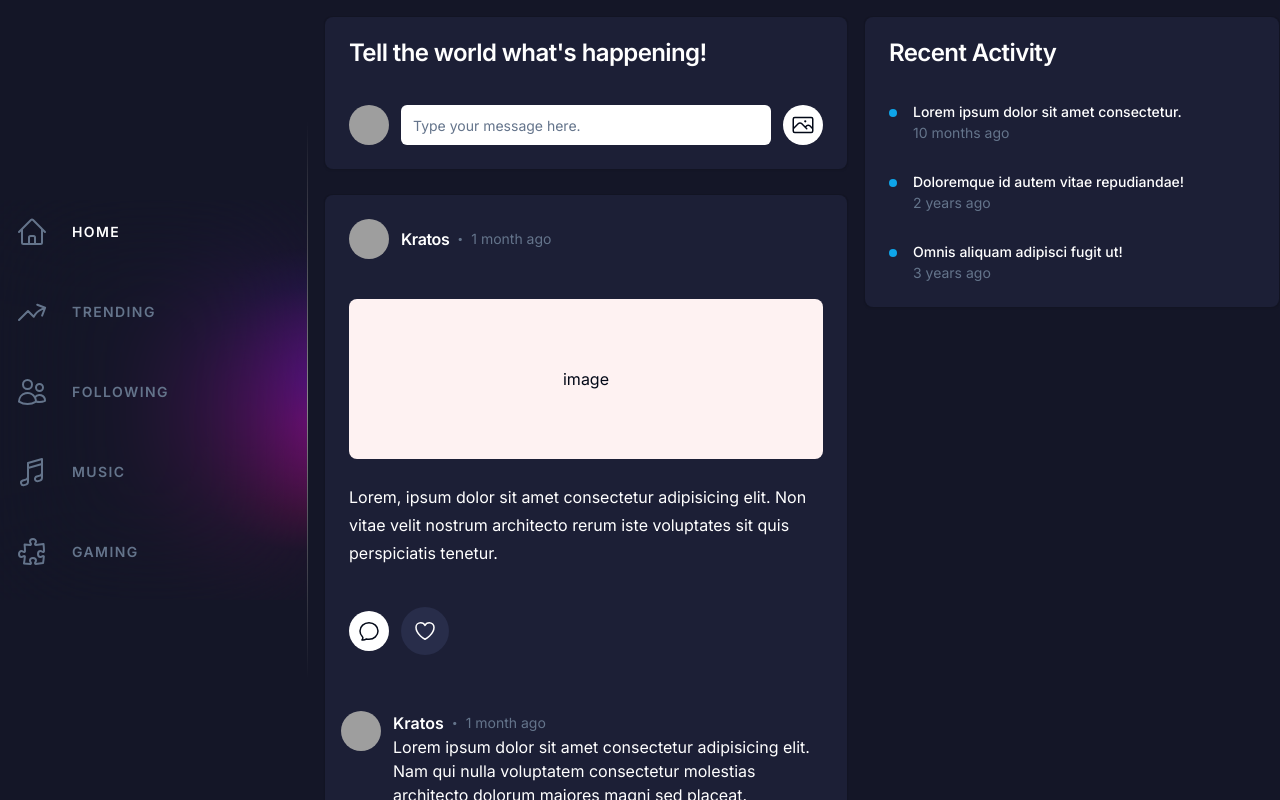
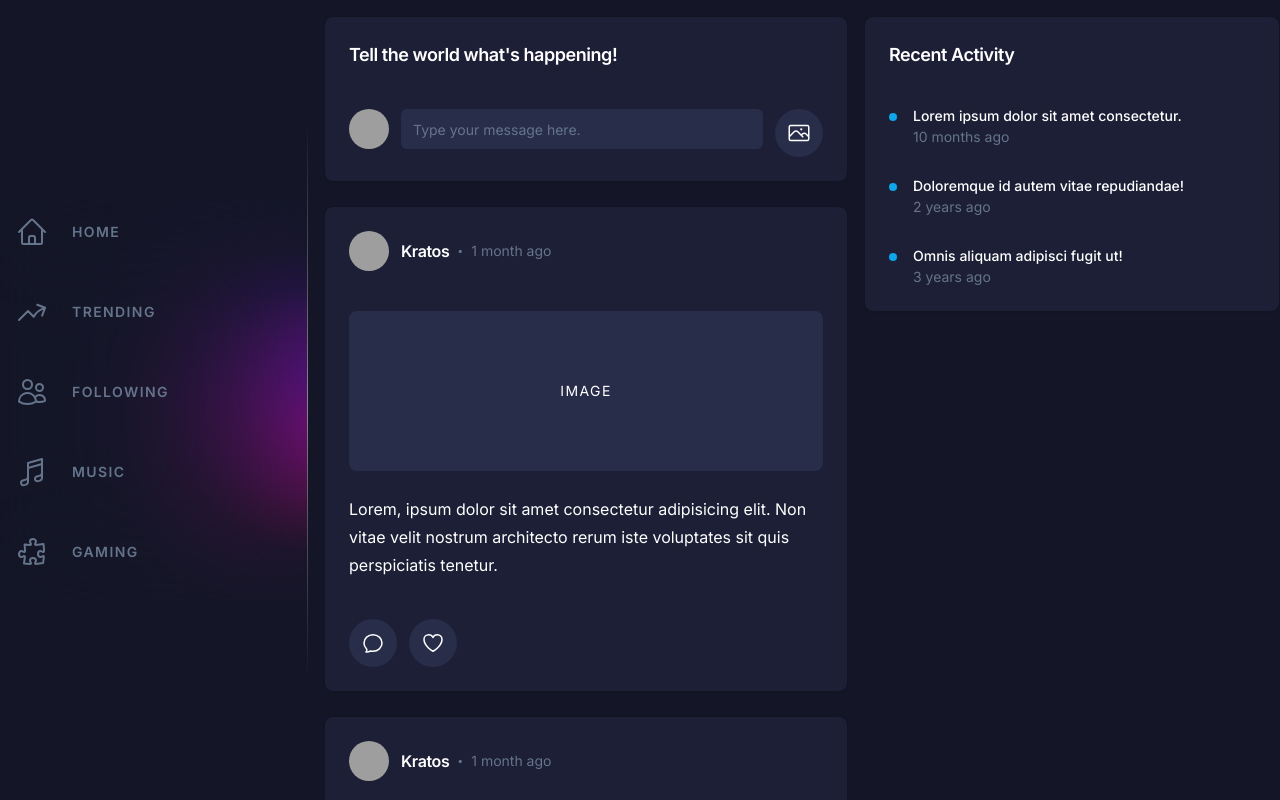
Before and after one commit to RahinF/howl, a Next.js app: page / in a window 1280 px wide. Shown: the top 800 px of the page. Built offline with nearby package versions, Linux system fonts and the light colour scheme; grey boxes are pictures that could not be loaded.

Commit message:
added card context, fixed imports, added iconButton

```diff
--- a/app/globals.css
+++ b/app/globals.css
@@ -124,9 +124,9 @@ nav::after {
 
 .card::before {
   background: radial-gradient(
-    800px circle at var(--mouse-x) var(--mouse-y),
-    rgba(255, 0, 128, 0.1) 0%,
-    rgba(20, 22, 39, 0) 35%,
+    1000px circle at var(--mouse-x) var(--mouse-y),
+    rgba(255, 0, 128, 0.07) 0%,
+    rgba(20, 22, 39, 0) 50%,
     rgba(20, 22, 39, 0) 100%,
     transparent 40%
   );
--- a/app/page.tsx
+++ b/app/page.tsx
@@ -1,5 +1,8 @@
+'use client';
+
+import { CardProvider } from '@/context/CardContext';
+import Layout from '@/components/Layout';
 import Nav from '@/components/Nav';
-import Posts from '@/components/Posts';
 
 export default function Home() {
   return (
@@ -9,18 +12,10 @@ export default function Home() {
           <Nav />
         </div>
         <div className="col-start-4 col-span-full">
-          <Posts />
+          <CardProvider>
+            <Layout />
+          </CardProvider>
         </div>
-
-        {/* <div className="flex flex-col gap-4 px-4 col-span-5 col-start-4 pt-4">
-          <MessageBox />
-          <Posts/>
-          <Post />
-          <Post />
-        </div>
-        <div className="col-span-4 pt-4">
-          <RecentActivity />
-        </div> */}
       </div>
     </main>
   );
--- /dev/null
+++ b/components/CardBase.tsx
@@ -0,0 +1,22 @@
+import { Card } from '@/components/ui/card';
+import useCard from '@/hooks/useCard';
+import { ReactNode } from 'react';
+
+interface Props {
+  children: ReactNode;
+}
+
+const CardBase = ({ children }: Props) => {
+  const { addToRefs } = useCard();
+
+  return (
+    <Card
+      className="card"
+      ref={addToRefs}
+    >
+      <div className="card-content">{children}</div>
+    </Card>
+  );
+};
+
+export default CardBase;
--- /dev/null
+++ b/components/IconButton.tsx
@@ -0,0 +1,49 @@
+import { Button } from '@/components/ui/button';
+import { cn } from '@/lib/utils';
+import { Variants, motion } from 'framer-motion';
+import { ReactNode } from 'react';
+
+interface Props {
+  children: ReactNode;
+  className?: string;
+  onClick?: () => void;
+}
+const MotionButton = motion(Button);
+
+const buttonVariants: Variants = {
+  whileHover: {
+    scale: 1.2,
+    transition: {
+      type: 'spring',
+      stiffness: 400,
+      damping: 15,
+      backgroundColor: {
+        duration: 0.1,
+      },
+      scale: {
+        duration: 0.25,
+        delay: 0.1,
+      },
+    },
+  },
+};
+
+const IconButton = ({ children, className, onClick }: Props) => {
+  return (
+    <MotionButton
+      variant="outline"
+      size="icon"
+      className={cn(
+        'rounded-full h-12 duration-500 w-12 border-none bg-[#282D4A] hover:bg-[#141627]',
+        className,
+      )}
+      variants={buttonVariants}
+      whileHover="whileHover"
+      onClick={onClick}
+    >
+      {children}
+    </MotionButton>
+  );
+};
+
+export default IconButton;
--- /dev/null
+++ b/components/Layout.tsx
@@ -0,0 +1,35 @@
+'use client';
+
+import MessageBox from '@/components/MessageBox';
+import Post from '@/components/Post';
+import RecentActivity from '@/components/RecentActivity';
+import useCard from '@/hooks/useCard';
+
+interface Props {}
+
+const Layout = ({}: Props) => {
+  const { cardsRef } = useCard();
+
+  return (
+    <div
+      ref={cardsRef}
+      className="group grid grid-cols-9 gap-4"
+    >
+      <div className="col-span-5 flex flex-col gap-6 pt-4">
+        <MessageBox />
+
+        <div className="flex flex-col gap-6">
+          {[...Array(10)].map((_, index) => (
+            <Post key={index} />
+          ))}
+        </div>
+      </div>
+
+      <div className="col-span-4 pt-4">
+        <RecentActivity />
+      </div>
+    </div>
+  );
+};
+
+export default Layout;
--- a/components/LikeButton.tsx
+++ b/components/LikeButton.tsx
@@ -1,17 +1,50 @@
-import { Button } from '@/components/ui/button';
 import { HeartIcon as HeartIconOutline } from '@heroicons/react/24/outline';
 import { HeartIcon as HeartIconSolid } from '@heroicons/react/24/solid';
-import { AnimatePresence, motion } from 'framer-motion';
+import { AnimatePresence, Variants, motion } from 'framer-motion';
 import { useEffect, useState } from 'react';
+import IconButton from './IconButton';
 
 interface Props {
   isLiked: boolean;
   toggleLiked: () => void;
 }
 
-const MotionButton = motion(Button);
 const MotionHeartIconSolid = motion(HeartIconSolid);
 const MotionHeartIconOutline = motion(HeartIconOutline);
+
+const iconVariants = {
+  liked: {
+    initial: { scale: 0.5 },
+    animate: {
+      scale: 1,
+      transition: { type: 'spring', stiffness: 600, duration: 0.5 },
+    },
+    exit: {
+      scale: 0.5,
+      opacity: 0,
+      fill: ['#f87171', '#fff'],
+      transition: {
+        duration: 0.25,
+        fill: { duration: 0.25 },
+        scale: { duration: 0.15 },
+        opacity: { delay: 0.15, duration: 0.1 },
+      },
+    },
+  },
+  unliked: {
+    initial: { scale: 0.5 },
+    animate: { scale: 1 },
+    exit: {
+      scale: 0.4,
+      opacity: 0,
+      transition: {
+        duration: 0.3,
+        scale: { duration: 0.2 },
+        opacity: { delay: 0.2, duration: 0.1 },
+      },
+    },
+  },
+} satisfies Record<string, Variants>;
 
 const LikeButton = ({ isLiked, toggleLiked }: Props) => {
   const [isDisabled, setIsDisabled] = useState<boolean>(false);
@@ -33,25 +66,8 @@ const LikeButton = ({ isLiked, toggleLiked }: Props) => {
   }, [isDisabled]);
 
   return (
-    <MotionButton
-      variant="outline"
-      size="icon"
-      className="disabled:opacity-100 rounded-full h-12 duration-500 w-12 border-none bg-[#282D4A] hover:bg-[#141627]"
-      whileHover={{
-        scale: 1.1,
-        transition: {
-          type: 'spring',
-          stiffness: 400,
-          damping: 15,
-          backgroundColor: {
-            duration: 0.1,
-          },
-          scale: {
-            duration: 0.25,
-            delay: 0.1,
-          },
-        },
-      }}
+    <IconButton
+      className="disabled:opacity-100"
       onClick={onClick}
     >
       <AnimatePresence
@@ -62,42 +78,23 @@ const LikeButton = ({ isLiked, toggleLiked }: Props) => {
           <MotionHeartIconSolid
             key={isLiked.toString()}
             className="h-6 w-6 text-red-400"
-            initial={{ scale: 0.5 }}
-            animate={{
-              scale: 1,
-              transition: { type: 'spring', stiffness: 600, duration: 0.5 },
-            }}
-            exit={{
-              scale: 0.5,
-              opacity: 0,
-              fill: ['#f87171', '#fff'],
-              transition: {
-                duration: 0.25,
-                fill: { duration: 0.25 },
-                scale: { duration: 0.15 },
-                opacity: { delay: 0.15, duration: 0.1 },
-              },
-            }}
+            variants={iconVariants.liked}
+            initial="initial"
+            animate="animate"
+            exit="exit"
           />
         ) : (
           <MotionHeartIconOutline
             key={isLiked.toString()}
             className="h-6 w-6 text-white"
-            initial={{ scale: 0.5 }}
-            animate={{ scale: 1 }}
-            exit={{
-              scale: 0.4,
-              opacity: 0,
-              transition: {
-                duration: 0.3,
-                scale: { duration: 0.2 },
-                opacity: { delay: 0.2, duration: 0.1 },
-              },
-            }}
+            variants={iconVariants.unliked}
+            initial="initial"
+            animate="animate"
+            exit="exit"
           />
         )}
       </AnimatePresence>
-    </MotionButton>
+    </IconButton>
   );
 };
 
--- a/components/MessageBox.tsx
+++ b/components/MessageBox.tsx
@@ -1,24 +1,19 @@
 'use client';
 
+import CardBase from '@/components/CardBase';
+import IconButton from '@/components/IconButton';
 import { Avatar, AvatarFallback, AvatarImage } from '@/components/ui/avatar';
-import { Button } from '@/components/ui/button';
-import { Card, CardContent, CardHeader, CardTitle } from '@/components/ui/card';
+import { CardContent, CardHeader, CardTitle } from '@/components/ui/card';
+import { Input } from '@/components/ui/input';
 import { PhotoIcon } from '@heroicons/react/24/outline';
-import { Input } from './ui/input';
 
-interface Props {
-  addToRefs: (element: HTMLDivElement) => void;
-}
+interface Props {}
 
-const MessageBox = ({ addToRefs }: Props) => {
+const MessageBox = ({}: Props) => {
   return (
-    <Card
-      className="card"
-      ref={addToRefs}
-    >
-      <div className="card-content">
+    <CardBase>
       <CardHeader className="pb-2">
-          <CardTitle className="mb-4 text-white">
+        <CardTitle className="mb-4 text-white text-lg">
           Tell the world what&apos;s happening!
         </CardTitle>
       </CardHeader>
@@ -34,16 +29,12 @@ const MessageBox = ({ addToRefs }: Props) => {
         <div className="flex-1 flex gap-3">
           <Input
             placeholder="Type your message here."
-              className="border-none"
+            className="border-none bg-[#282D4A]"
           />
           <label htmlFor="file">
-              <Button
-                variant="outline"
-                size="icon"
-                className="rounded-full border-none"
-              >
-                <PhotoIcon className="h-6 w-6" />
-              </Button>
+            <IconButton>
+              <PhotoIcon className="h-6 w-6 text-white" />
+            </IconButton>
           </label>
           <input
             id="file"
@@ -52,8 +43,7 @@ const MessageBox = ({ addToRefs }: Props) => {
           />
         </div>
       </CardContent>
-      </div>
-    </Card>
+    </CardBase>
   );
 };
 
--- a/components/Post.tsx
+++ b/components/Post.tsx
@@ -1,10 +1,11 @@
 'use client';
 
+import CardBase from '@/components/CardBase';
 import Comments from '@/components/Comments';
+import IconButton from '@/components/IconButton';
+import LikeButton from '@/components/LikeButton';
 import { Avatar, AvatarFallback, AvatarImage } from '@/components/ui/avatar';
-import { Button } from '@/components/ui/button';
 import {
-  Card,
   CardContent,
   CardDescription,
   CardFooter,
@@ -15,14 +16,11 @@ import { ChatBubbleOvalLeftIcon } from '@heroicons/react/24/outline';
 import { AnimatePresence } from 'framer-motion';
 import { useState } from 'react';
 import TimeAgo from 'react-timeago';
-import LikeButton from './LikeButton';
 
-interface Props {
-  addToRefs: (element: HTMLDivElement) => void;
-}
+interface Props {}
 
-const Post = ({ addToRefs }: Props) => {
-  const [showComments, setShowComments] = useState<boolean>(true);
+const Post = ({}: Props) => {
+  const [showComments, setShowComments] = useState<boolean>(false);
   const [isLiked, setIsLiked] = useState<boolean>(false);
 
   const toggleComments = () => {
@@ -34,11 +32,7 @@ const Post = ({ addToRefs }: Props) => {
   };
 
   return (
-    <Card
-      className="card"
-      ref={addToRefs}
-    >
-      <div className="card-content">
+    <CardBase>
       <CardHeader className="flex-row gap-3 space-y-0">
         <Avatar>
           <AvatarImage
@@ -56,8 +50,10 @@ const Post = ({ addToRefs }: Props) => {
         </div>
       </CardHeader>
       <CardContent>
-          <div className="bg-red-50 h-40 grid place-items-center rounded-lg">
+        <div className="bg-[#282D4A] h-40 grid place-items-center rounded-lg">
+          <p className="text-white tracking-widest uppercase text-sm text-muted-foreground">
             image
+          </p>
         </div>
         <p className="leading-7 [&:not(:first-child)]:mt-6 text-white">
           Lorem, ipsum dolor sit amet consectetur adipisicing elit. Non vitae
@@ -66,14 +62,9 @@ const Post = ({ addToRefs }: Props) => {
         </p>
       </CardContent>
       <CardFooter className="gap-3">
-          <Button
-            variant="outline"
-            size="icon"
-            className="rounded-full border-none"
-            onClick={toggleComments}
-          >
-            <ChatBubbleOvalLeftIcon className="h-6 w-6" />
-          </Button>
+        <IconButton onClick={toggleComments}>
+          <ChatBubbleOvalLeftIcon className="h-6 w-6 text-white" />
+        </IconButton>
 
         <LikeButton
           isLiked={isLiked}
@@ -86,8 +77,7 @@ const Post = ({ addToRefs }: Props) => {
       >
         {showComments && <Comments animationKey={showComments} />}
       </AnimatePresence>
-      </div>
-    </Card>
+    </CardBase>
   );
 };
 
--- a/components/Posts.tsx
+++ /dev/null
@@ -1,58 +0,0 @@
-'use client';
-
-import { useEffect, useRef } from 'react';
-import MessageBox from './MessageBox';
-import Post from './Post';
-import RecentActivity from './RecentActivity';
-
-interface Props {}
-
-const Posts = ({}: Props) => {
-  const cardsRef = useRef<HTMLDivElement>(null);
-  const cardRefs = useRef<HTMLDivElement[]>([]);
-
-  const addToRefs = (element: HTMLDivElement) => {
-    if (element && !cardRefs.current.includes(element)) {
-      cardRefs.current.push(element);
-    }
-  };
-
-  useEffect(() => {
-    cardsRef.current?.addEventListener('mousemove', ({ clientX, clientY }) => {
-      cardRefs.current.forEach((cardRef) => {
-        const { left, top } = cardRef.getBoundingClientRect();
-        const x = clientX - left;
-        const y = clientY - top;
-
-        cardRef.style.setProperty('--mouse-x', `${x}px`);
-        cardRef.style.setProperty('--mouse-y', `${y}px`);
-      });
-    });
-  }, []);
-
-  return (
-    <div
-      ref={cardsRef}
-      className="group grid grid-cols-9 gap-4"
-    >
-      <div className="col-span-5 flex flex-col gap-6 pt-4">
-        <MessageBox addToRefs={addToRefs} />
-
-        <div className="flex flex-col gap-6">
-          {[...Array(10)].map((_, index) => (
-            <Post
-              key={index}
-              addToRefs={addToRefs}
-            />
-          ))}
-        </div>
-      </div>
-
-      <div className="col-span-4 pt-4">
-        <RecentActivity addToRefs={addToRefs} />
-      </div>
-    </div>
-  );
-};
-
-export default Posts;
--- a/components/RecentActivity.tsx
+++ b/components/RecentActivity.tsx
@@ -1,11 +1,10 @@
 'use client';
 
-import { Card, CardContent, CardHeader, CardTitle } from '@/components/ui/card';
+import CardBase from '@/components/CardBase';
+import { CardContent, CardHeader, CardTitle } from '@/components/ui/card';
 import ReactTimeago from 'react-timeago';
 
-interface Props {
-  addToRefs: (element: HTMLDivElement) => void;
-}
+interface Props {}
 
 const activity: { title: string; date: Date }[] = [
   {
@@ -22,15 +21,11 @@ const activity: { title: string; date: Date }[] = [
   },
 ];
 
-const RecentActivity = ({ addToRefs }: Props) => {
+const RecentActivity = ({}: Props) => {
   return (
-    <Card
-      className="card"
-      ref={addToRefs}
-    >
-      <div className="card-content">
+    <CardBase>
       <CardHeader>
-          <CardTitle className="text-white">Recent Activity</CardTitle>
+        <CardTitle className="text-white text-lg">Recent Activity</CardTitle>
       </CardHeader>
       <CardContent>
         {activity.map(({ title, date }, index) => (
@@ -50,8 +45,7 @@ const RecentActivity = ({ addToRefs }: Props) => {
           </div>
         ))}
       </CardContent>
-      </div>
-    </Card>
+    </CardBase>
   );
 };
 
--- /dev/null
+++ b/context/CardContext.tsx
@@ -0,0 +1,42 @@
+import { ReactNode, RefObject, createContext, useEffect, useRef } from 'react';
+
+interface ContextProps {
+  cardsRef: RefObject<HTMLDivElement>;
+  addToRefs: (element: HTMLDivElement) => void;
+}
+
+interface ProviderProps {
+  children: ReactNode;
+}
+
+const CardContext = createContext<ContextProps | undefined>(undefined);
+
+const CardProvider = ({ children }: ProviderProps) => {
+  const cardsRef = useRef<HTMLDivElement>(null);
+  const cardRefs = useRef<HTMLDivElement[]>([]);
+
+  const addToRefs = (element: HTMLDivElement) => {
+    if (element && !cardRefs.current.includes(element)) {
+      cardRefs.current.push(element);
+    }
+  };
+
+  useEffect(() => {
+    cardsRef.current?.addEventListener('mousemove', ({ clientX, clientY }) => {
+      cardRefs.current.forEach((cardRef) => {
+        const { left, top } = cardRef.getBoundingClientRect();
+        const x = clientX - left;
+        const y = clientY - top;
+
+        cardRef.style.setProperty('--mouse-x', `${x}px`);
+        cardRef.style.setProperty('--mouse-y', `${y}px`);
+      });
+    });
+  }, []);
+
+  const value = { cardsRef, addToRefs };
+
+  return <CardContext.Provider value={value}>{children}</CardContext.Provider>;
+};
+
+export { CardContext, CardProvider };
--- /dev/null
+++ b/hooks/useCard.tsx
@@ -0,0 +1,13 @@
+import { CardContext } from '@/context/CardContext';
+import { useContext } from 'react';
+
+const useCard = () => {
+  const context = useContext(CardContext);
+  if (context === undefined) {
+    throw new Error('useCard must be used within a CardProvider.');
+  }
+
+  return context;
+};
+
+export default useCard;
```
Lines whose indentation alone changed are shown as unchanged.
